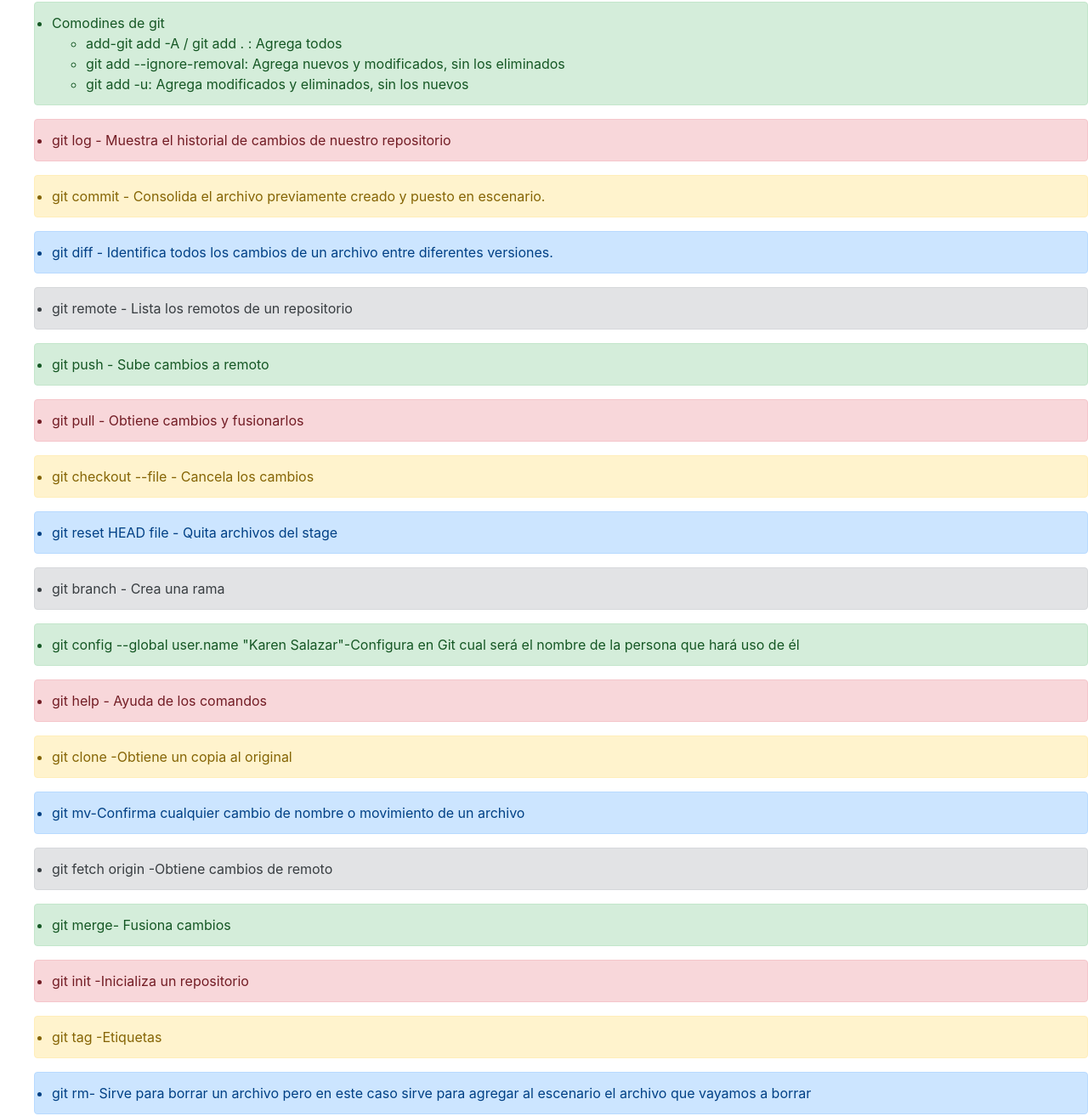
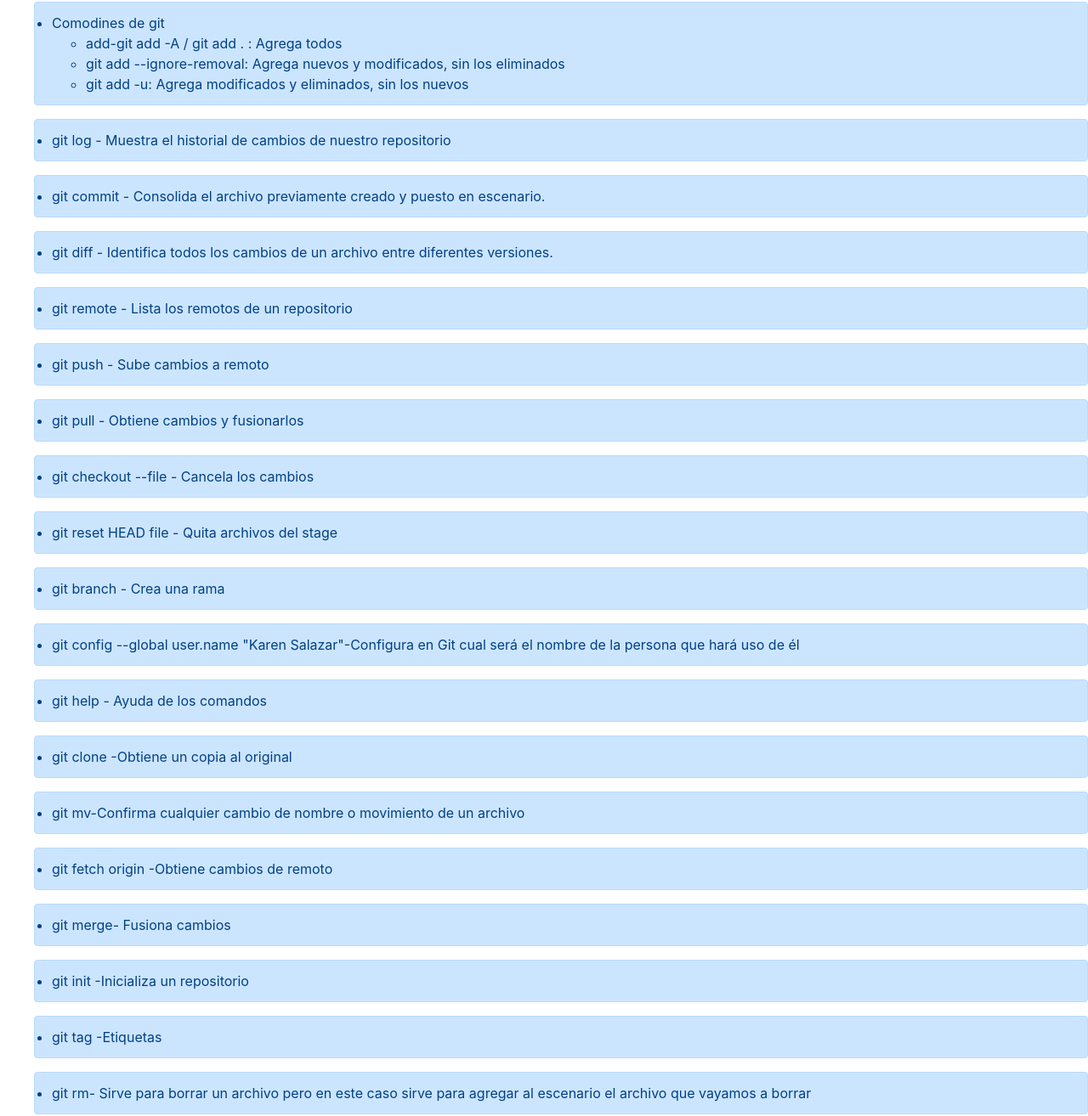
Before and after one commit to karensalazarcarpio/proyecto, a plain HTML site: page index.html in a window 1280 px wide. Shown: the part 172-1486 px from the top of the page at 85% size. Drawn offline with nearby package versions, Linux system fonts and the light colour scheme.

Commit message:
Se modifico el estilo a un solo color

```diff
--- a/index.html
+++ b/index.html
@@ -14,10 +14,10 @@
         <div class="alert alert-primary" role="alert">
         	<li>git status - Muestra los archivos que pudieron ser agregados,modificados o eliminados antes de ser subidos al repositorio</li>
     	</div>
-        <div class="alert alert-secondary" role="alert">
+        <div class="alert alert-primary" role="alert">
             <li>git add - Agrega archivos al escenario ("stage")</li>
 		</div>
-		<div class="alert alert-success" role="alert">
+		<div class="alert alert-primary" role="alert">
         <li>Comodines de git
         	<ul>
 	        	<li>add-git add -A / git add . : Agrega todos</li>
@@ -26,56 +26,56 @@
 			</ul>
         </li>
         </div>
-        <div class="alert alert-danger" role="alert">
+        <div class="alert alert-primary" role="alert">
         	<li>git log - Muestra el historial de cambios de nuestro repositorio</li>
         </div>
-        <div class="alert alert-warning" role="alert">
+        <div class="alert alert-primary" role="alert">
         	<li>git commit - Consolida el archivo previamente creado y puesto en escenario.</li>
     	</div>
 
     	<div class="alert alert-primary" role="alert">
         	<li>git diff - Identifica todos los cambios de un archivo entre diferentes versiones.</li>
     	</div>
-    	<div class="alert alert-secondary" role="alert">
+    	<div class="alert alert-primary" role="alert">
         	<li>git remote - Lista los remotos de un repositorio</li>
         </div>
-        <div class="alert alert-success" role="alert">
+        <div class="alert alert-primary" role="alert">
         	<li>git push - Sube cambios a remoto</li>
         </div>
-        <div class="alert alert-danger" role="alert">
+        <div class="alert alert-primary" role="alert">
         	<li>git pull - Obtiene cambios y fusionarlos</li>
         </div>
-        <div class="alert alert-warning" role="alert">
+        <div class="alert alert-primary" role="alert">
         	<li>git checkout --file - Cancela los cambios</li>
         </div>
         <div class="alert alert-primary" role="alert">
         	<li>git reset HEAD file - Quita archivos del stage</li>
     	</div>
-        <div class="alert alert-secondary" role="alert">
+        <div class="alert alert-primary" role="alert">
         	<li>git branch - Crea una rama</li>
     	</div>
-        <div class="alert alert-success" role="alert">
+        <div class="alert alert-primary" role="alert">
         	<li>git config --global user.name "Karen Salazar"-Configura en Git cual será el nombre de la persona que hará uso de él</li>
         </div>
-        <div class="alert alert-danger" role="alert">
+        <div class="alert alert-primary" role="alert">
         	<li>git help - Ayuda de los comandos</li>
     	</div>
-        <div class="alert alert-warning" role="alert">
+        <div class="alert alert-primary" role="alert">
         	<li>git clone -Obtiene un copia al original</li>
         </div>
         <div class="alert alert-primary" role="alert">
         	<li>git mv-Confirma cualquier cambio de nombre o movimiento de un archivo</li>
         </div>
-        <div class="alert alert-secondary" role="alert">
+        <div class="alert alert-primary" role="alert">
         	<li>git fetch origin -Obtiene cambios de remoto</li>
         </div>
-        <div class="alert alert-success" role="alert">
+        <div class="alert alert-primary" role="alert">
         	<li>git merge- Fusiona cambios</li>
     	</div>
-        <div class="alert alert-danger" role="alert">
+        <div class="alert alert-primary" role="alert">
         	<li>git init -Inicializa un repositorio</li>
         </div>
-        <div class="alert alert-warning" role="alert">
+        <div class="alert alert-primary" role="alert">
         	<li>git tag -Etiquetas</li>
     	</div>
         <div class="alert alert-primary" role="alert">
```
